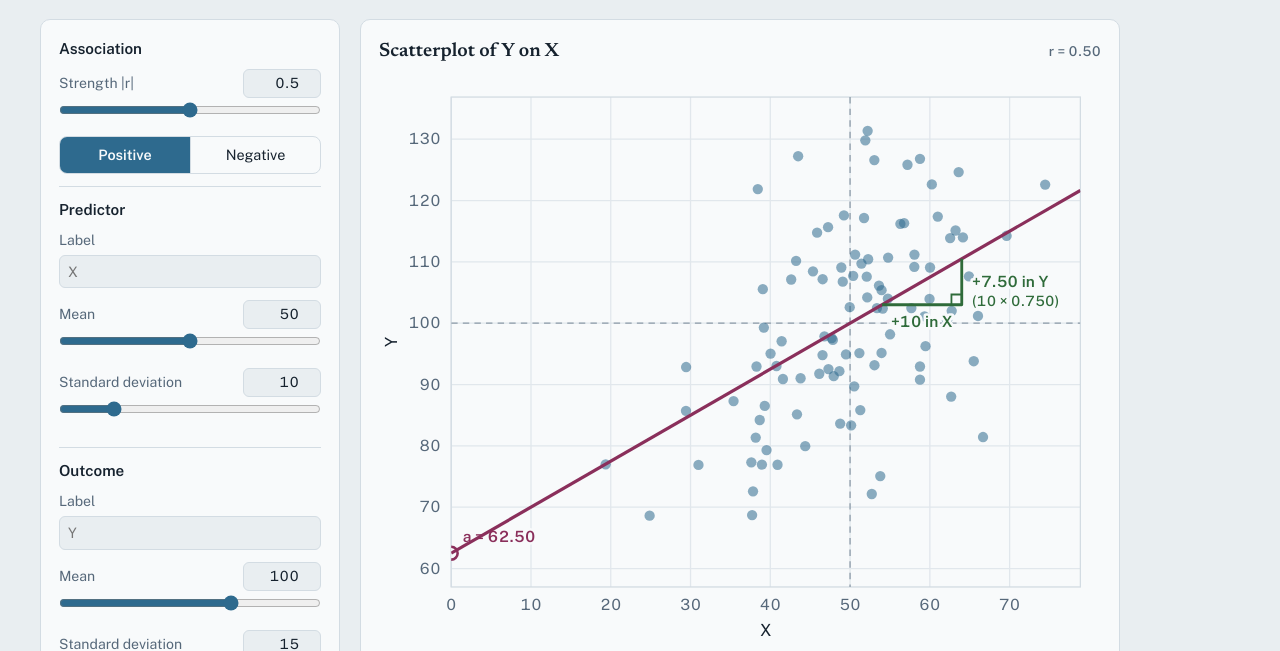
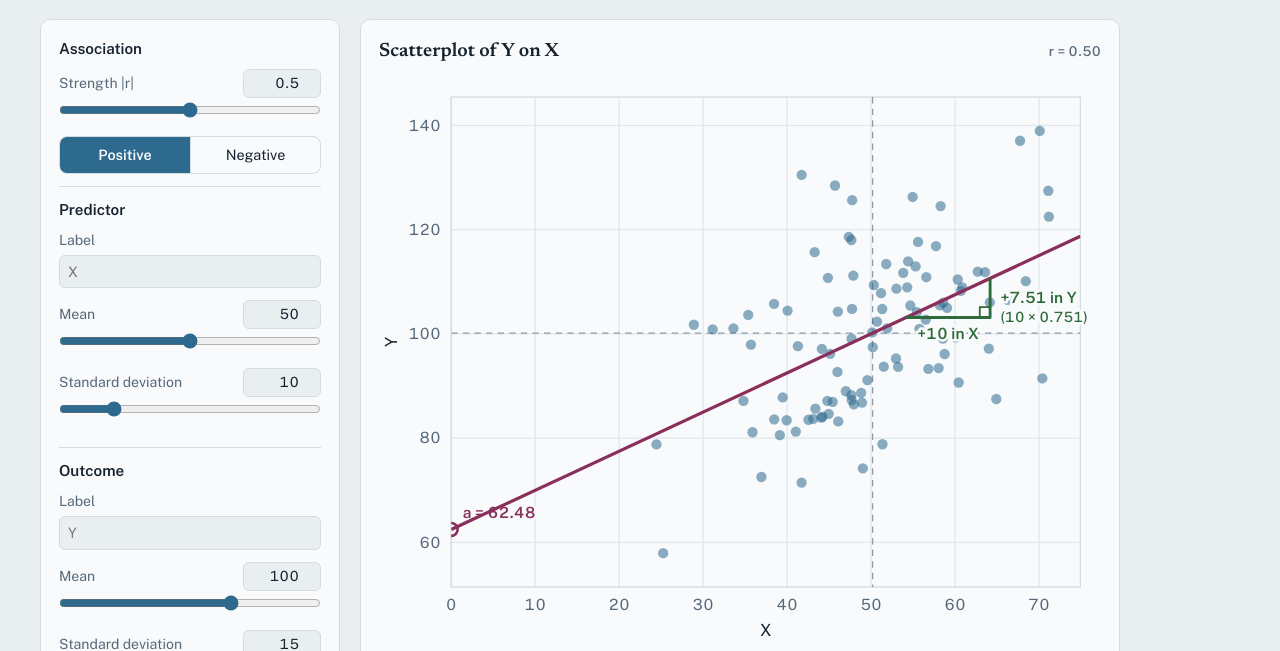
Before and after one commit to cortina16-oss/association-explorer, a plain HTML site: page index.html in a window 1280 px wide. Shown: the part 149-800 px from the top of the page. Drawn offline with nearby package versions, Linux system fonts and the light colour scheme.

Commit message:
Default to random samples; start from a typical sample
Co-Authored-By: Claude Opus 5.5 <noreply@anthropic.com>
Claude-Session: https://claude.ai/code/session_0193TSMqV9bQ5X1a5vBnruwh

```diff
--- a/index.html
+++ b/index.html
@@ -231,7 +231,7 @@ thead th{color:var(--muted);font-weight:500;border-bottom:1.5px solid var(--ink)
 
 <script>
 (function(){
-  const state={r:0.5,dir:1,mx:50,sx:10,my:100,sy:15,n:100,exact:true,seed:20260925,xname:"",yname:"",see:false};
+  const state={r:0.5,dir:1,mx:50,sx:10,my:100,sy:15,n:100,exact:false,seed:20263261,xname:"",yname:"",see:false};
   const esc=s=>s.replace(/[&<>"']/g,c=>({"&":"&amp;","<":"&lt;",">":"&gt;",'"':"&quot;","'":"&#39;"}[c]));
 
   // ---------- random numbers ----------
```
